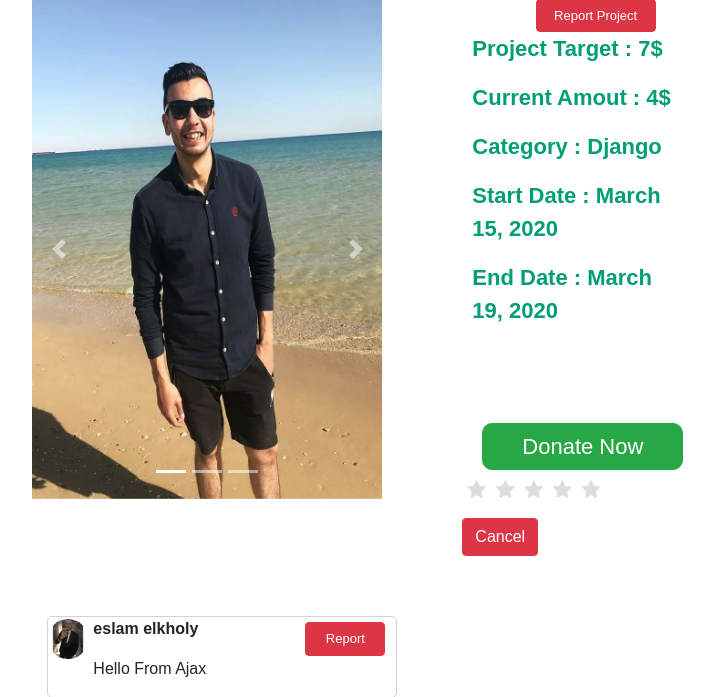
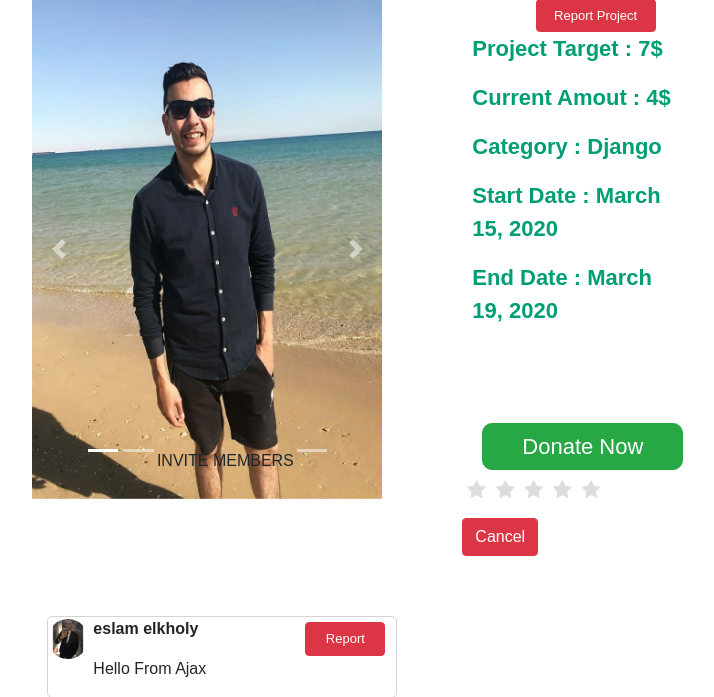
Before and after one commit to eslamelkholy/Django-Crowd-Funding-Project, a Django app: page /project/1 in a window 1280 px wide. Shown: the part 251-948 px from the top of the page, without its empty margins (291-1005 px from the left). Run offline with Django 3.2, Linux system fonts and the light colour scheme; data comes from the database, SQL or seed files in the repository; both versions use the stored data as it was after the commit; some libraries are stand-ins or nearby versions.

Commit message:
merge conflict

```diff
--- a/project/templates/projects/projectPage.htm
+++ b/project/templates/projects/projectPage.htm
@@ -22,7 +22,8 @@
             <ol class="carousel-indicators">
               <li data-target="#carouselExampleCaptions" data-slide-to="0" class="active"></li>
               <li data-target="#carouselExampleCaptions" data-slide-to="1"></li>
-              <li data-target="#carouselExampleCaptions" data-slide-to="2"></li>
+       INVITE MEMBERS
+       <li data-target="#carouselExampleCaptions" data-slide-to="2"></li>
             </ol>
             <div class="carousel-inner">
               <div class="carousel-item active">
```
Also changed, not shown: db.sqlite3.
